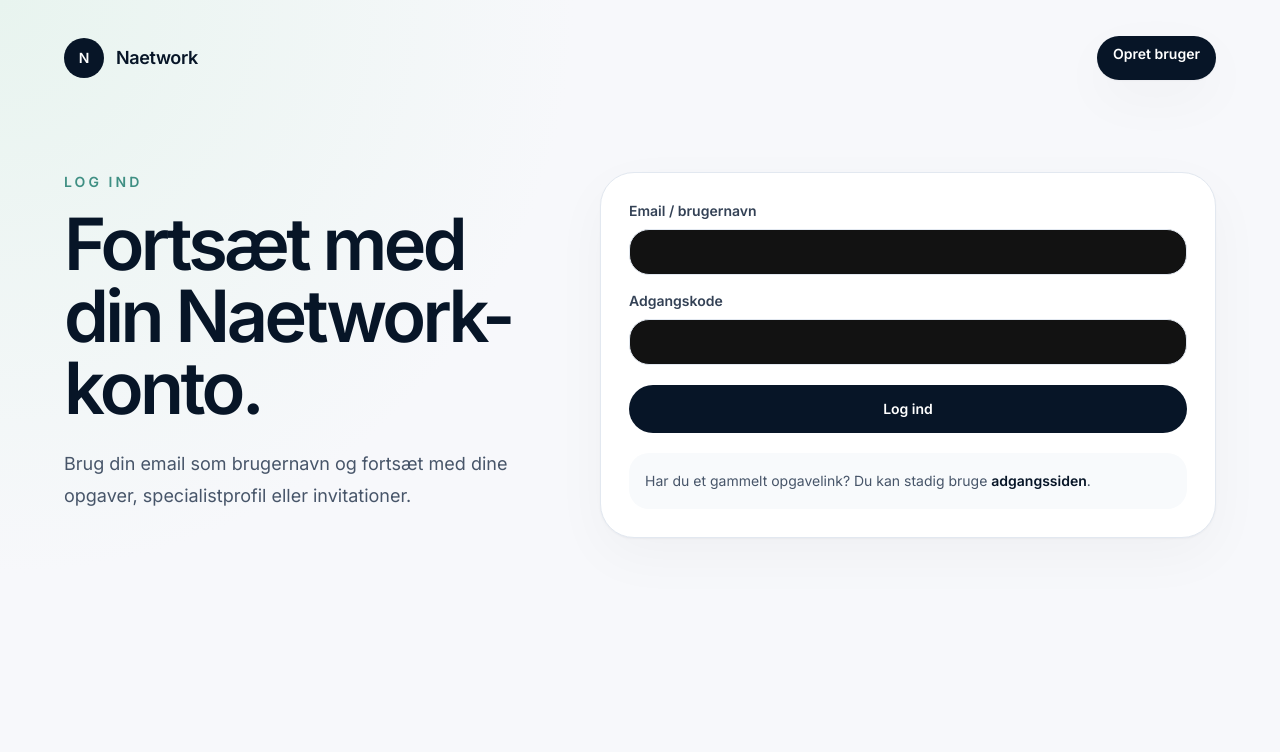
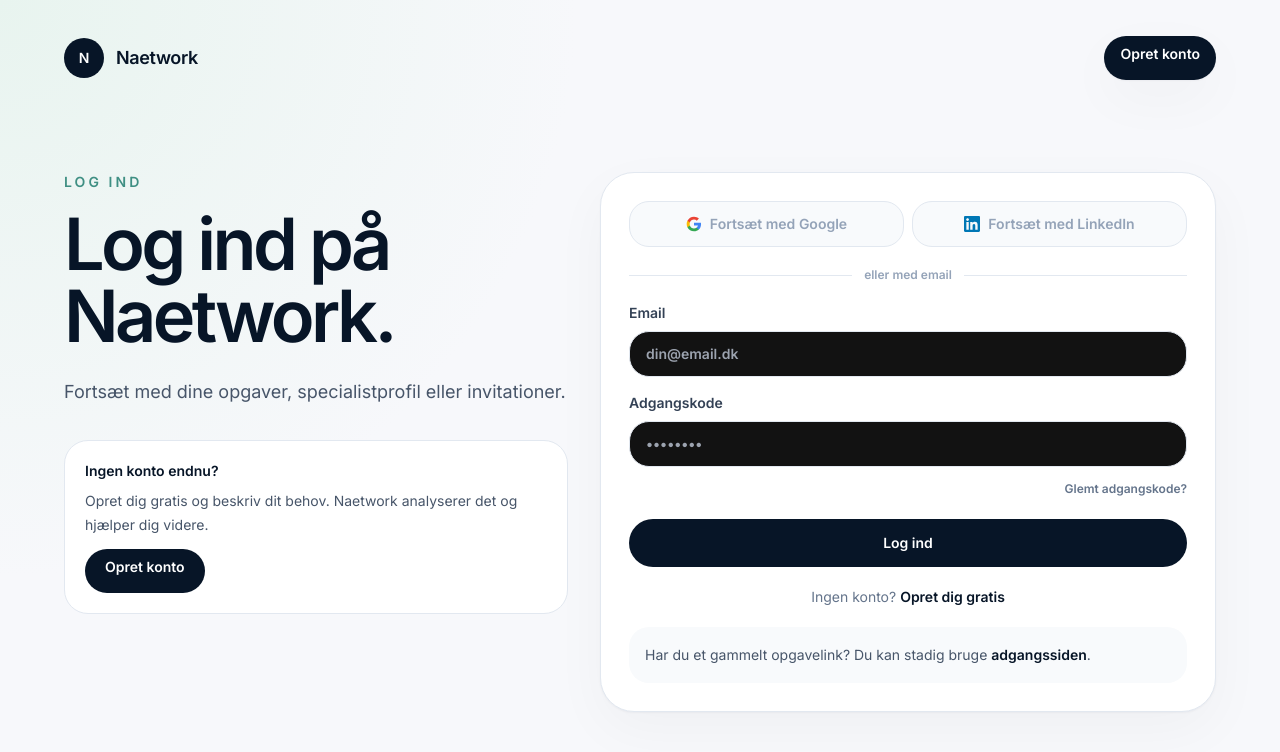
Before and after one commit to mikkelstreet-png/Naetwork, a Next.js app: page /login in a window 1280 px wide. Shown: the top 752 px of the page. Built offline with nearby package versions, Linux system fonts and the light colour scheme.

Commit message:
feat: update login with Google/LinkedIn disabled + forgot password

```diff
--- a/components/AccountLogin.tsx
+++ b/components/AccountLogin.tsx
@@ -16,11 +16,11 @@ export function AccountLogin() {
       const response = await fetch("/api/account/login", {
         method: "POST",
         headers: { "Content-Type": "application/json" },
-        body: JSON.stringify({ email, password })
+        body: JSON.stringify({ email, password }),
       });
       const result = await response.json();
       if (!response.ok) throw new Error(result.error || "Login fejlede.");
-      window.location.href = "/konto";
+      window.location.href = "/min-side";
     } catch (err) {
       setError(err instanceof Error ? err.message : "Login fejlede.");
     } finally {
@@ -35,26 +35,130 @@ export function AccountLogin() {
           <span className="grid h-10 w-10 place-items-center rounded-2xl bg-[#071527] text-sm font-black text-white">N</span>
           <span className="text-lg font-black tracking-tight text-[#071527]">Naetwork</span>
         </Link>
-        <Link href="/opret" className="rounded-full bg-[#071527] px-4 py-2 text-sm font-black text-white shadow-sm">Opret bruger</Link>
+        <Link href="/opret" className="rounded-full bg-[#071527] px-4 py-2 text-sm font-black text-white shadow-sm">
+          Opret konto
+        </Link>
       </header>
 
       <section className="mx-auto grid max-w-6xl gap-8 py-12 lg:grid-cols-[.9fr_1.1fr] lg:items-start lg:py-20">
         <div>
           <p className="text-sm font-black uppercase tracking-[.22em] text-[#3f8f83]">Log ind</p>
-          <h1 className="mt-4 text-5xl font-black leading-[.95] tracking-[-0.05em] text-[#071527] md:text-7xl">Fortsæt med din Naetwork-konto.</h1>
-          <p className="mt-6 max-w-xl text-lg leading-8 text-slate-600">Brug din email som brugernavn og fortsæt med dine opgaver, specialistprofil eller invitationer.</p>
+          <h1 className="mt-4 text-5xl font-black leading-[.95] tracking-[-0.05em] text-[#071527] md:text-7xl">
+            Log ind på Naetwork.
+          </h1>
+          <p className="mt-6 max-w-xl text-lg leading-8 text-slate-600">
+            Fortsæt med dine opgaver, specialistprofil eller invitationer.
+          </p>
+          <div className="mt-8 rounded-[24px] border border-slate-200 bg-white p-5">
+            <p className="text-sm font-black text-[#071527]">Ingen konto endnu?</p>
+            <p className="mt-2 text-sm leading-6 text-slate-600">
+              Opret dig gratis og beskriv dit behov. Naetwork analyserer det og hjælper dig videre.
+            </p>
+            <Link href="/opret" className="mt-3 inline-flex rounded-full bg-[#071527] px-5 py-2 text-sm font-black text-white">
+              Opret konto
+            </Link>
+          </div>
         </div>
 
         <div className="rounded-[34px] border border-slate-200 bg-white p-5 shadow-sm sm:p-7">
-          <label className="grid gap-2 text-sm font-bold text-slate-700">Email / brugernavn<input type="email" value={email} onChange={(event) => setEmail(event.target.value)} onKeyDown={(event) => { if (event.key === "Enter") submit(); }} className="rounded-2xl border border-slate-200 px-4 py-3 text-sm outline-none focus:border-[#3f8f83]" /></label>
-          <label className="mt-4 grid gap-2 text-sm font-bold text-slate-700">Adgangskode<input type="password" value={password} onChange={(event) => setPassword(event.target.value)} onKeyDown={(event) => { if (event.key === "Enter") submit(); }} className="rounded-2xl border border-slate-200 px-4 py-3 text-sm outline-none focus:border-[#3f8f83]" /></label>
+          {/* Social logins — disabled */}
+          <div className="grid gap-2 sm:grid-cols-2">
+            <div className="group relative">
+              <button
+                disabled
+                className="flex w-full items-center justify-center gap-2 rounded-2xl border border-slate-200 bg-slate-50 px-4 py-3 text-sm font-black text-slate-400 cursor-not-allowed"
+              >
+                <svg className="h-4 w-4" viewBox="0 0 24 24" fill="none">
+                  <path d="M22.56 12.25c0-.78-.07-1.53-.2-2.25H12v4.26h5.92c-.26 1.37-1.04 2.53-2.21 3.31v2.77h3.57c2.08-1.92 3.28-4.74 3.28-8.09z" fill="#4285F4"/>
+                  <path d="M12 23c2.97 0 5.46-.98 7.28-2.66l-3.57-2.77c-.98.66-2.23 1.06-3.71 1.06-2.86 0-5.29-1.93-6.16-4.53H2.18v2.84C3.99 20.53 7.7 23 12 23z" fill="#34A853"/>
+                  <path d="M5.84 14.09c-.22-.66-.35-1.36-.35-2.09s.13-1.43.35-2.09V7.07H2.18C1.43 8.55 1 10.22 1 12s.43 3.45 1.18 4.93l3.66-2.84z" fill="#FBBC05"/>
+                  <path d="M12 5.38c1.62 0 3.06.56 4.21 1.64l3.15-3.15C17.45 2.09 14.97 1 12 1 7.7 1 3.99 3.47 2.18 7.07l3.66 2.84c.87-2.6 3.3-4.53 6.16-4.53z" fill="#EA4335"/>
+                </svg>
+                Fortsæt med Google
+              </button>
+              <span className="pointer-events-none absolute -top-9 left-1/2 -translate-x-1/2 rounded-full bg-[#071527] px-3 py-1 text-xs font-black text-white opacity-0 transition group-hover:opacity-100 whitespace-nowrap">
+                Kommer snart
+              </span>
+            </div>
+            <div className="group relative">
+              <button
+                disabled
+                className="flex w-full items-center justify-center gap-2 rounded-2xl border border-slate-200 bg-slate-50 px-4 py-3 text-sm font-black text-slate-400 cursor-not-allowed"
+              >
+                <svg className="h-4 w-4 text-[#0077B5]" fill="currentColor" viewBox="0 0 24 24">
+                  <path d="M20.447 20.452h-3.554v-5.569c0-1.328-.027-3.037-1.852-3.037-1.853 0-2.136 1.445-2.136 2.939v5.667H9.351V9h3.414v1.561h.046c.477-.9 1.637-1.85 3.37-1.85 3.601 0 4.267 2.37 4.267 5.455v6.286zM5.337 7.433c-1.144 0-2.063-.926-2.063-2.065 0-1.138.92-2.063 2.063-2.063 1.14 0 2.064.925 2.064 2.063 0 1.139-.925 2.065-2.064 2.065zm1.782 13.019H3.555V9h3.564v11.452zM22.225 0H1.771C.792 0 0 .774 0 1.729v20.542C0 23.227.792 24 1.771 24h20.451C23.2 24 24 23.227 24 22.271V1.729C24 .774 23.2 0 22.222 0h.003z"/>
+                </svg>
+                Fortsæt med LinkedIn
+              </button>
+              <span className="pointer-events-none absolute -top-9 left-1/2 -translate-x-1/2 rounded-full bg-[#071527] px-3 py-1 text-xs font-black text-white opacity-0 transition group-hover:opacity-100 whitespace-nowrap">
+                Kommer snart
+              </span>
+            </div>
+          </div>
 
-          {error && <div className="mt-4 rounded-2xl border border-rose-200 bg-rose-50 p-4 text-sm font-black text-rose-700">{error}</div>}
+          <div className="my-5 flex items-center gap-3">
+            <div className="h-px flex-1 bg-slate-200" />
+            <span className="text-xs font-black text-slate-400">eller med email</span>
+            <div className="h-px flex-1 bg-slate-200" />
+          </div>
 
-          <button disabled={loading} onClick={submit} className="mt-5 min-h-[48px] w-full rounded-full bg-[#071527] px-6 py-3 text-sm font-black text-white disabled:opacity-50">{loading ? "Logger ind" : "Log ind"}</button>
+          <label className="grid gap-2 text-sm font-bold text-slate-700">
+            Email
+            <input
+              type="email"
+              value={email}
+              onChange={(e) => setEmail(e.target.value)}
+              onKeyDown={(e) => { if (e.key === "Enter") submit(); }}
+              className="rounded-2xl border border-slate-200 px-4 py-3 text-sm outline-none focus:border-[#3f8f83] focus:ring-2 focus:ring-[#3f8f83]/10"
+              placeholder="din@email.dk"
+            />
+          </label>
+
+          <label className="mt-4 grid gap-2 text-sm font-bold text-slate-700">
+            Adgangskode
+            <input
+              type="password"
+              value={password}
+              onChange={(e) => setPassword(e.target.value)}
+              onKeyDown={(e) => { if (e.key === "Enter") submit(); }}
+              className="rounded-2xl border border-slate-200 px-4 py-3 text-sm outline-none focus:border-[#3f8f83] focus:ring-2 focus:ring-[#3f8f83]/10"
+              placeholder="••••••••"
+            />
+          </label>
+
+          <div className="mt-2 text-right">
+            <Link href="/glemt-adgangskode" className="text-xs font-black text-slate-500 hover:text-[#071527]">
+              Glemt adgangskode?
+            </Link>
+          </div>
+
+          {error && (
+            <div className="mt-4 rounded-2xl border border-rose-200 bg-rose-50 p-4 text-sm font-black text-rose-700">
+              {error}
+            </div>
+          )}
+
+          <button
+            disabled={loading}
+            onClick={submit}
+            className="mt-5 min-h-[48px] w-full rounded-full bg-[#071527] px-6 py-3 text-sm font-black text-white disabled:opacity-50"
+          >
+            {loading ? "Logger ind…" : "Log ind"}
+          </button>
+
+          <p className="mt-5 text-center text-sm text-slate-500">
+            Ingen konto?{" "}
+            <Link href="/opret" className="font-black text-[#071527]">
+              Opret dig gratis
+            </Link>
+          </p>
 
           <div className="mt-5 rounded-2xl bg-slate-50 p-4 text-sm leading-6 text-slate-600">
-            Har du et gammelt opgavelink? Du kan stadig bruge <Link href="/access" className="font-black text-[#071527]">adgangssiden</Link>.
+            Har du et gammelt opgavelink? Du kan stadig bruge{" "}
+            <Link href="/access" className="font-black text-[#071527]">
+              adgangssiden
+            </Link>
+            .
           </div>
         </div>
       </section>
```
